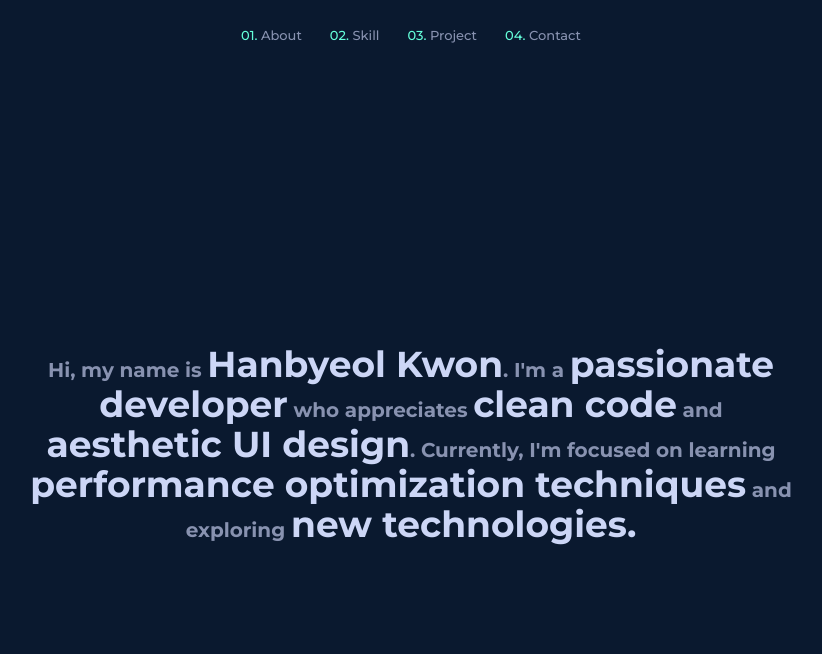
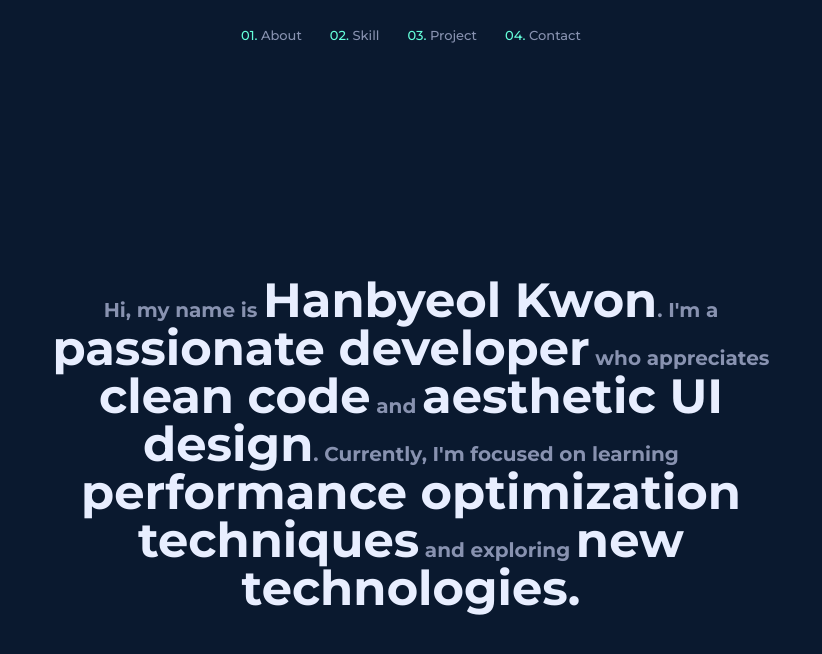
Before and after one commit to bieeeee/hanbyeol-v2, a Next.js app: page / in a window 1280 px wide. Shown: the top 654 px of the page, without its empty margins (229-1051 px from the left). Built offline with nearby package versions, Linux system fonts and the light colour scheme.

Commit message:
Changed framer-motion

```diff
--- a/components/Hero.tsx
+++ b/components/Hero.tsx
@@ -1,4 +1,4 @@
-const Hero = ({m}:any) => {
+const Hero = ({ m }: any) => {
   const words = ["Hi, my name is ", "Hanbyeol Kwon", ". I'm a ", "passionate developer", " who appreciates ", "clean code", " and ", "aesthetic UI design", ". Currently, I'm focused on learning ", "performance optimization techniques", " and exploring ", "new technologies."];
   return (
     <m.section
@@ -9,18 +9,26 @@ const Hero = ({m}:any) => {
       className='max-w-contentContainer h-[89vh] flex mx-auto mdl:px-10 xl:px-4'
     >
       <div className="flex items-center justify-start">
-          <div className="max-w-[800px] mx-auto text-4xl font-bold text-center">
+        <div className="max-w-[800px] mx-auto text-5xl font-bold text-center">
           <div>
             {words.map((word, i) => (
               (i % 2 === 0) ?
-                  <h1 key={word} className='inline text-textDark text-xl'>{word}</h1>
+                <m.h1
+                  key={word}
+                  className='inline text-textDark'
+                  initial={{ fontSize: "3rem", color: "#e8eeff" }}
+                  animate={{ fontSize: "1.25rem", color: "#8892b0" }}
+                  transition={{ duration: 0.3, delay: 5.1 }}
+                >
+                  {word}
+                </m.h1>
                 :
                 <m.h1
                   initial={{ opacity: 0 }}
                   animate={{ opacity: 1 }}
                   transition={{ duration: 0.5, delay: 0.35 * (i) }}
                   key={word}
-                    className='inline'
+                  className='inline text-[#e8eeff]'
                 >
                   {word}
                 </m.h1>
```
Lines whose indentation alone changed are shown as unchanged.
